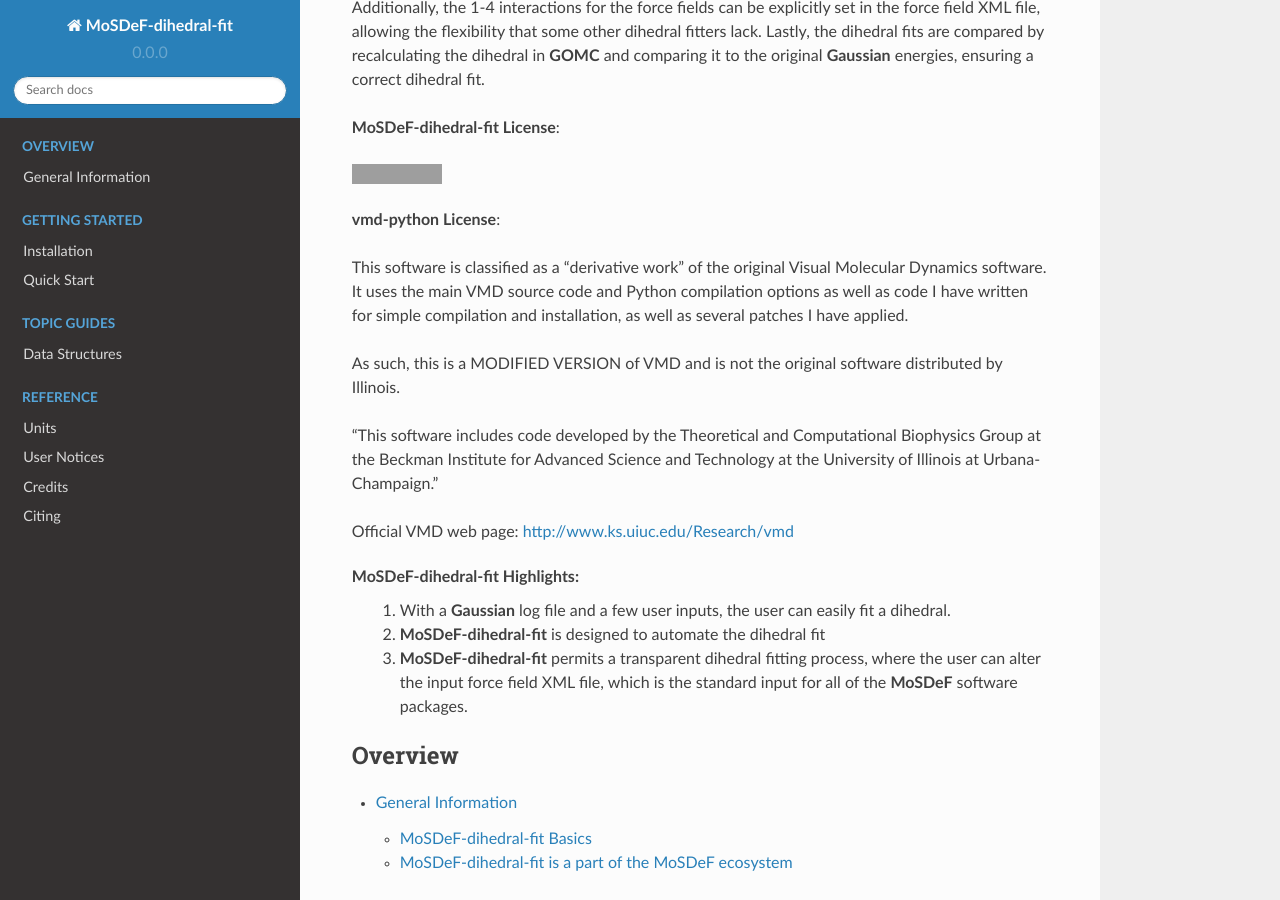
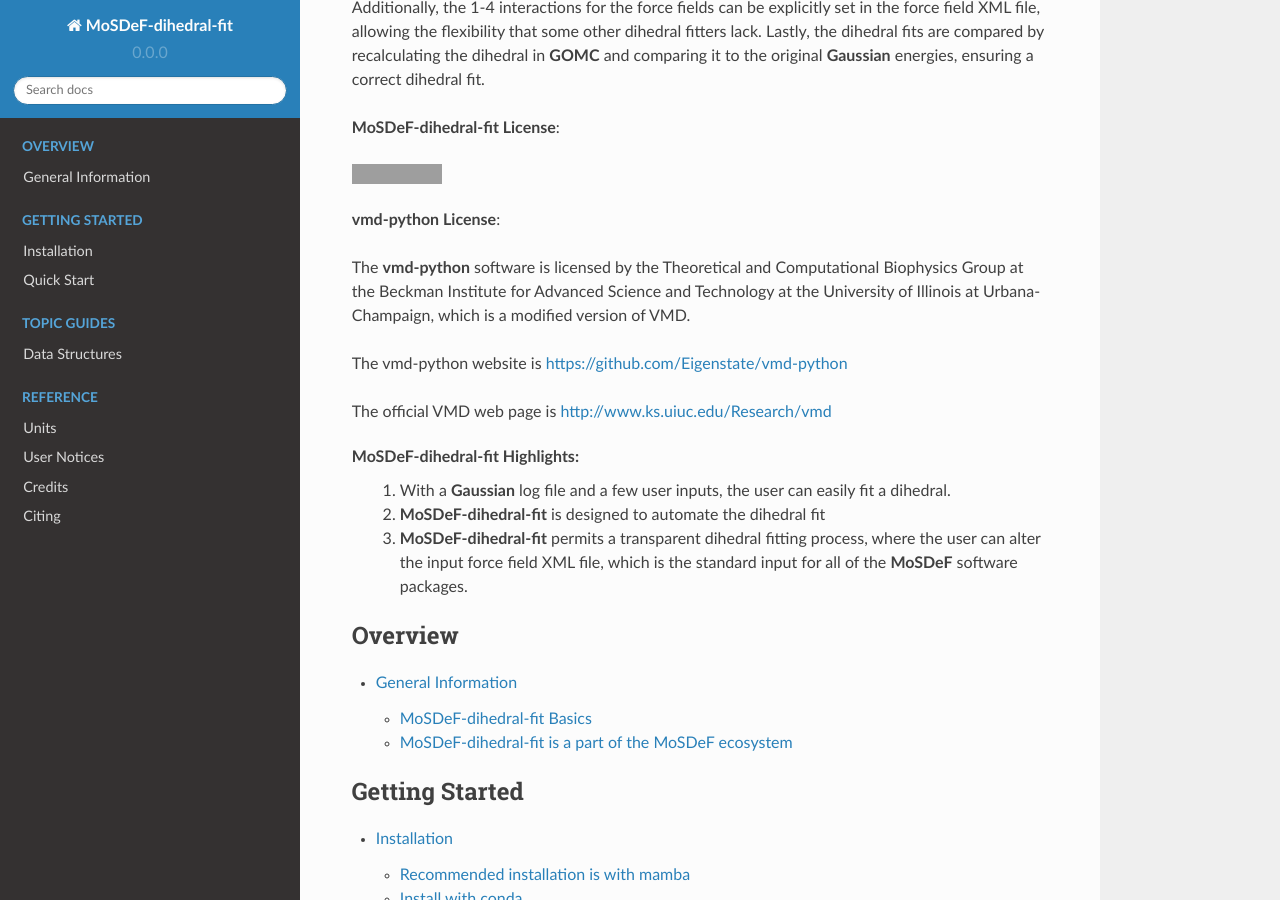
Before and after one commit to GOMC-WSU/MoSDeF-dihedral-fit, a Sphinx documentation site: the page built from docs/index.rst, in a window 1280 px wide and 900 px high, scrolled down 883 px. Built offline with Sphinx 7.4.7 and the Read the Docs theme 2.0.0, drawn with Linux system fonts in a browser that asks for light colours; grey boxes are pictures that could not be loaded.

Commit message:
license update

```diff
--- a/docs/index.rst
+++ b/docs/index.rst
@@ -44,13 +44,12 @@
 
 **vmd-python License**:
 
-This software is classified as a "derivative work" of the original Visual Molecular Dynamics software. It uses the main VMD source code and Python compilation options as well as code I have written for simple compilation and installation, as well as several patches I have applied.
+The **vmd-python** software is licensed by the Theoretical and Computational Biophysics Group at the Beckman Institute for Advanced Science and Technology at the University of Illinois at Urbana-Champaign, which is a modified version of VMD.
 
-As such, this is a MODIFIED VERSION of VMD and is not the original software distributed by Illinois.
+The vmd-python website is https://github.com/Eigenstate/vmd-python
 
-"This software includes code developed by the Theoretical and Computational Biophysics Group at the Beckman Institute for Advanced Science and Technology at the University of Illinois at Urbana-Champaign."
+The official VMD web page is http://www.ks.uiuc.edu/Research/vmd
 
-Official VMD web page: http://www.ks.uiuc.edu/Research/vmd
 
 
 **MoSDeF-dihedral-fit Highlights**:
```
Also changed, not shown: 1 other file.
